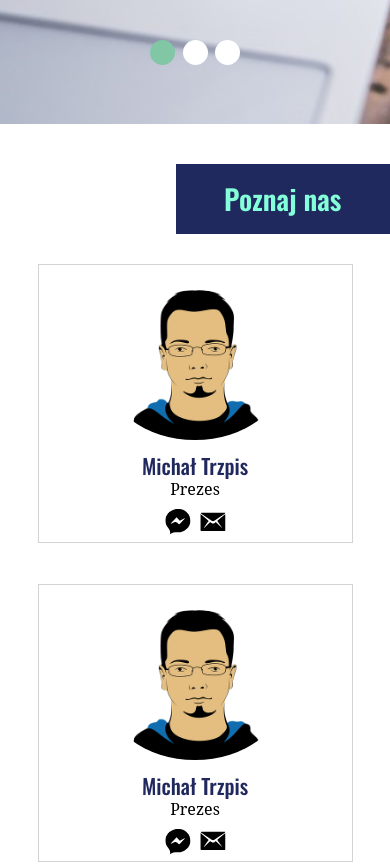
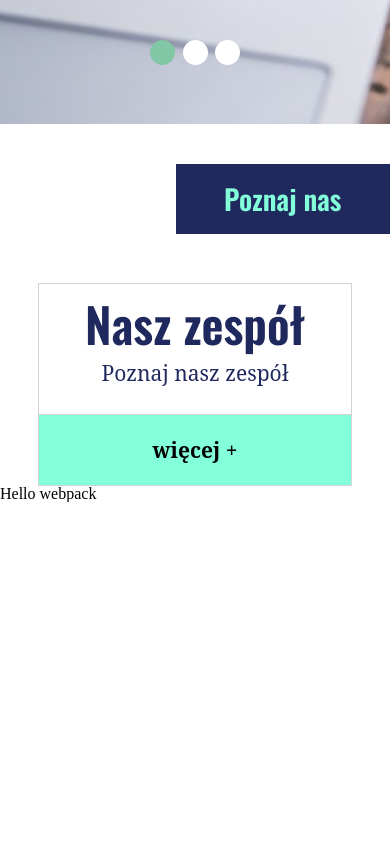
Before and after one commit to Macryo/Equarium, a website built with webpack: page dist/index.HTML in a window 390 px wide. Shown: the part 720-1584 px from the top of the page. After the commit the page ends 1222 px from the top, so only its background shows below. Built offline with nearby package versions, Linux system fonts and the light colour scheme.

Commit message:
changed mobile design to show more and less

```diff
--- a/src/index.js
+++ b/src/index.js
@@ -23,6 +23,55 @@ document.querySelector('#dot2').addEventListener('click', function(){currentSlid
 document.querySelector('#dot3').addEventListener('click', function(){currentSlide(3)});
 // slider functionality
 // document.querySelector('.HoverOver').style.color = "red";
+var x = window.matchMedia("(max-width: 480px)")
+isMobile(x) // Call listener function at run time
+x.addListener(isMobile) // Attach listener function on state changes
+var z = window.matchMedia("(min-width: 481px)")
+isNotMobile(z) // Call listener function at run time
+z.addListener(isNotMobile) // Attach listener function on state changes
+
+function isNotMobile(z) {
+  if (z.matches) { // If media query matches
+    document.getElementById("meet_us_grid").style.display = "grid";
+    document.getElementById("meetus_expand").remove();
+    document.getElementById("meetus_expand_button").remove();
+
+  }
+}
+
+function more(){
+
+  if (document.getElementById("more").innerHTML === "więcej +") {
+    document.getElementById("meet_us_grid").style.display = "grid";
+    document.getElementById("more").innerHTML = "mniej -";
+
+  } else {
+    if (document.getElementById("more").innerHTML === "mniej -") {
+        document.getElementById("meet_us_grid").style.display = "none";
+        document.getElementById("more").innerHTML = "więcej +";
+    }
+  }
+
+}
+
+function isMobile(x) {
+  if (x.matches) { // If media query matches
+    document.getElementById("meet_us_grid").style.display = "none";
+
+    document.getElementById("meet_us").appendChild(document.createElement("div")).setAttribute("id", "meetus_expand")
+    document.getElementById("meetus_expand").innerHTML = "<p>Nasz zespół</p><p>Poznaj nasz zespół</p>"
+    document.getElementById("meet_us").appendChild(document.createElement("div")).setAttribute("id", "meetus_expand_button")
+    document.getElementById("meetus_expand_button").innerHTML = "<p id='more'>więcej +</p>"
+
+    document.getElementById("more").addEventListener("click", more);
+
+  }
+}
+// if (document.getElementById("more").innerHTML === "mniej -") {
+//   document.getElementById("meet_us_grid").style.display = "none";
+//   document.getElementById("more").innerHTML = "więcej +";
+// }
+
 
 document.querySelector('#sliderImg1').addEventListener('touchstart', handleTouchStart)
 document.querySelector('#sliderImg1').addEventListener('touchmove', handleTouchMove)
--- a/style/meetus.css
+++ b/style/meetus.css
@@ -17,9 +17,75 @@
     grid-column-gap: 10px;
     padding: 20px;
     max-height: none;
+    margin-left: 40px;
+    margin-right: 40px;
+
+}
+/* mobile hide / show style */
+#meetus_expand {
+    width: 80%;
+    height: 130px;
+    text-align: center;
+    background-color: white;
+    position: relative;
+    display: flex;
+    flex-direction: column;
+    align-self: center;
+    margin-top: 10%;
+    border: lightgray solid 1px;
+}
+
+#meetus_expand p:first-child{
+    display: flex;
+    align-self: center;
+    font-family: var(--oswald-font);
+    font-size: var(--font-size-l);
+    font-weight: var(--font-weight-bold);
+    padding-top: 5%;
+
+}
+
+#meetus_expand p {
+    display: flex;
+    align-self: center;
+    font-family: var(--noto-font);
+    font-size: var(--font-size-s);
+    font-weight: var(--font-weight-semi-bold);
+    color: var(--dark-blue);
+    padding-top: 5%;
+}
+#meetus_expand_button {
+    width: 80%;
+    height: 70px;
+    background-color: var(--very-light-green);
+    position: relative;
+    display: flex;
+    align-self: center;
+    justify-content: center;
+    border-left: lightgray solid 1px;
+    border-right: lightgray solid 1px;
+    border-bottom: lightgray solid 1px;
+
+}
+
+#meetus_expand_button:hover {
+    background-color: var(--light-green)
+}
+
+#meetus_expand_button p{
+
+    text-align: center;
+    line-height: 70px;
+    font-family: var(--noto-font);
+    font-size: var(--font-size-s);
+    font-weight: var(--font-weight-semibold);
+    color: black;
+    width: 100%;
 
 
 }
+
+/* mobile hide / show style */
 
 /* styling for each person */
 .meet_us_person {
@@ -44,7 +110,7 @@
 }
 
 .meet_us_person:hover{
-    background-color: var(--light-green);
+    background-color: var(--very-light-green);
 }
 
 .meet_us_person:hover .meet_us_img_bottom {
@@ -147,6 +213,8 @@
 
      #meet_us_grid {
          grid-template-columns: 1fr 1fr;
+         margin-left: 0px;
+         margin-right: 0px;
 
      }
      .meet_us_person {
@@ -190,6 +258,8 @@
     #meet_us_grid {
         grid-template-columns: 1fr;
         height: 100%;
+        margin-left: 10px;
+        margin-right: 10px;
     }
     .meet_us_person img {
         max-height: 150px;
```
Also changed, not shown: dist/index.HTML.
